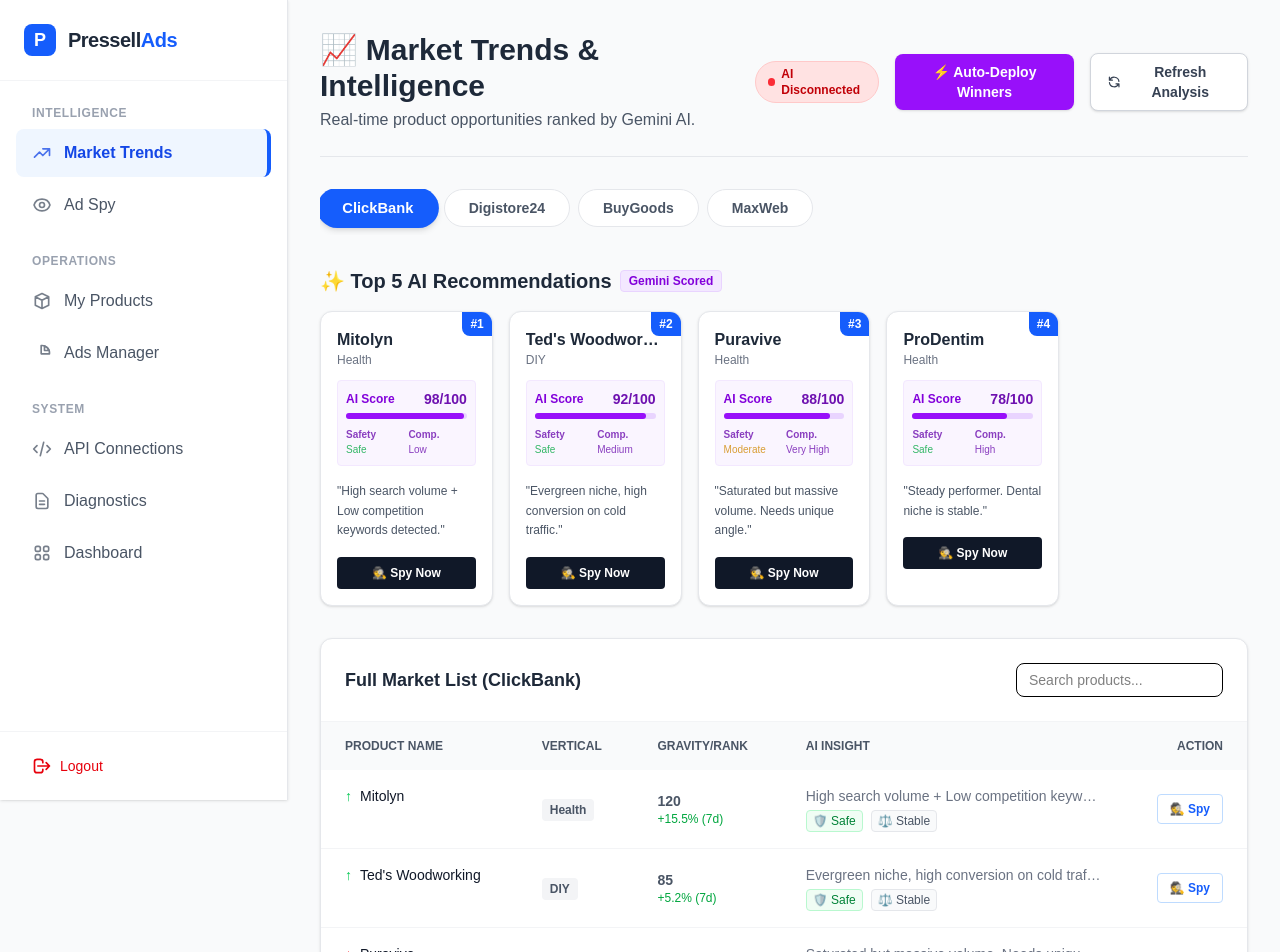
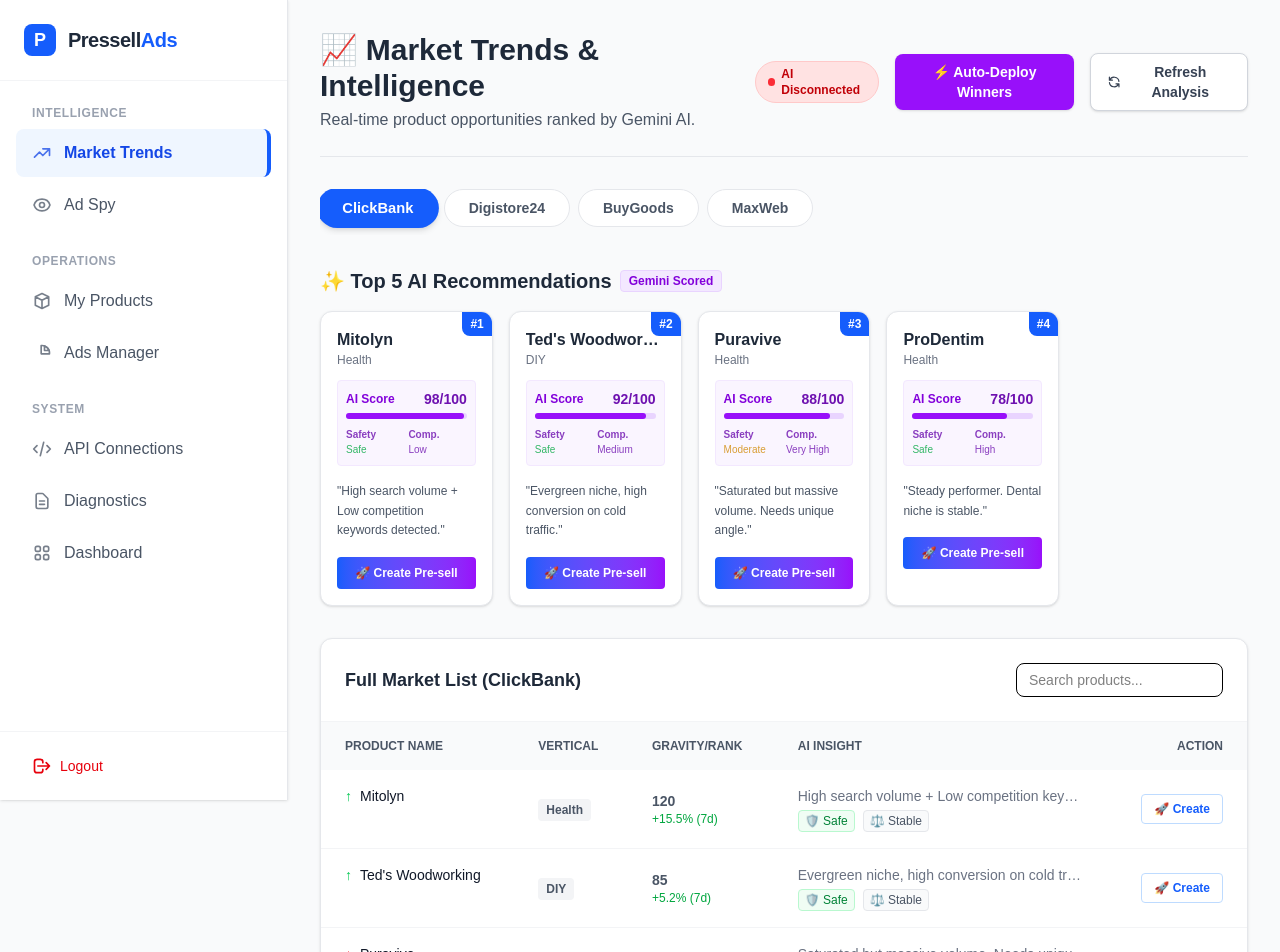
Before and after one commit to johndallapace-rgb/pressell-googleads, a Next.js app: page /admin/trends in a window 1280 px wide. Shown: the top 952 px of the page. Built offline with nearby package versions, Linux system fonts and the light colour scheme; no server answers.

Commit message:
Feat: Integrate Market Trends with Auto-Pilot (Auto-Fill URL, Niche, and Affiliate Default)

```diff
--- a/src/app/admin/(dashboard)/trends/page.tsx
+++ b/src/app/admin/(dashboard)/trends/page.tsx
@@ -357,10 +357,10 @@
 
                           <div className="flex gap-2">
                             <button
-                                onClick={() => router.push(`/admin/ad-spy?q=${encodeURIComponent(product.name)}&country=${product.currency === 'EUR' ? 'DE' : 'US'}&targetUrl=${encodeURIComponent(product.url)}`)}
-                                className="w-full bg-gray-900 text-white text-xs font-bold py-2 rounded hover:bg-black transition-colors flex items-center justify-center gap-1 group-hover:scale-[1.02]"
+                                onClick={() => router.push(`/admin/products/new?url=${encodeURIComponent(product.url)}&niche=${encodeURIComponent(product.vertical)}`)}
+                                className="w-full bg-gradient-to-r from-blue-600 to-purple-600 text-white text-xs font-bold py-2 rounded hover:shadow-lg hover:scale-[1.02] transition-all flex items-center justify-center gap-1"
                             >
-                                🕵️ Spy Now
+                                🚀 Create Pre-sell
                             </button>
                           </div>
                       </div>
@@ -430,10 +430,10 @@
                               </td>
                               <td className="px-6 py-4 text-right">
                                   <button
-                                    onClick={() => router.push(`/admin/ad-spy?q=${encodeURIComponent(product.name)}&country=${product.currency === 'EUR' ? 'DE' : 'US'}&targetUrl=${encodeURIComponent(product.url)}`)}
-                                    className="text-blue-600 hover:text-blue-800 font-bold text-xs border border-blue-200 hover:border-blue-400 px-3 py-1.5 rounded transition-all"
+                                    onClick={() => router.push(`/admin/products/new?url=${encodeURIComponent(product.url)}&niche=${encodeURIComponent(product.vertical)}`)}
+                                    className="text-blue-600 hover:text-blue-800 font-bold text-xs border border-blue-200 hover:border-blue-400 px-3 py-1.5 rounded transition-all flex items-center gap-1 ml-auto"
                                   >
-                                      🕵️ Spy
+                                      🚀 Create
                                   </button>
                               </td>
                           </tr>
--- a/src/components/admin/CreateProductForm.tsx
+++ b/src/components/admin/CreateProductForm.tsx
@@ -15,7 +15,8 @@
 
   // Platform Context
   const importedPlatform = searchParams.get('platform');
-  const importUrlParam = searchParams.get('import');
+  const importUrlParam = searchParams.get('import') || searchParams.get('url'); // Handle 'url' from Market Trends
+  const nicheParam = searchParams.get('niche');
   const catalogId = searchParams.get('catalogId');
   const catalogSlug = searchParams.get('catalogSlug');
 
@@ -75,9 +76,18 @@
     // 2. Handle Import Param (Auto-Scrape)
     if (importUrlParam && !importing && !importUrl) {
         setImportUrl(importUrlParam);
-        // Removed auto-click to allow manual control as requested
+        setFormData(prev => ({
+            ...prev,
+            official_url: importUrlParam,
+            vertical: nicheParam ? nicheParam.toLowerCase() : prev.vertical, // Pre-select Niche
+            affiliate_url: prev.affiliate_url || 'https://hop.clickbank.net/?affiliate=johnpace&vendor=VENDOR_ID' // Default JohnPace placeholder
+        }));
+
+        if (nicheParam) {
+            setMessage({ type: 'success', text: `🚀 Ready to Launch: ${nicheParam} Product Detected. Please verify Affiliate Link.` });
+        }
     }
-  }, [catalogId, catalogSlug, importUrlParam]);
+  }, [catalogId, catalogSlug, importUrlParam, nicheParam]);
 
   // Auto-fill Affiliate ID if Platform detected
   useEffect(() => {
```
